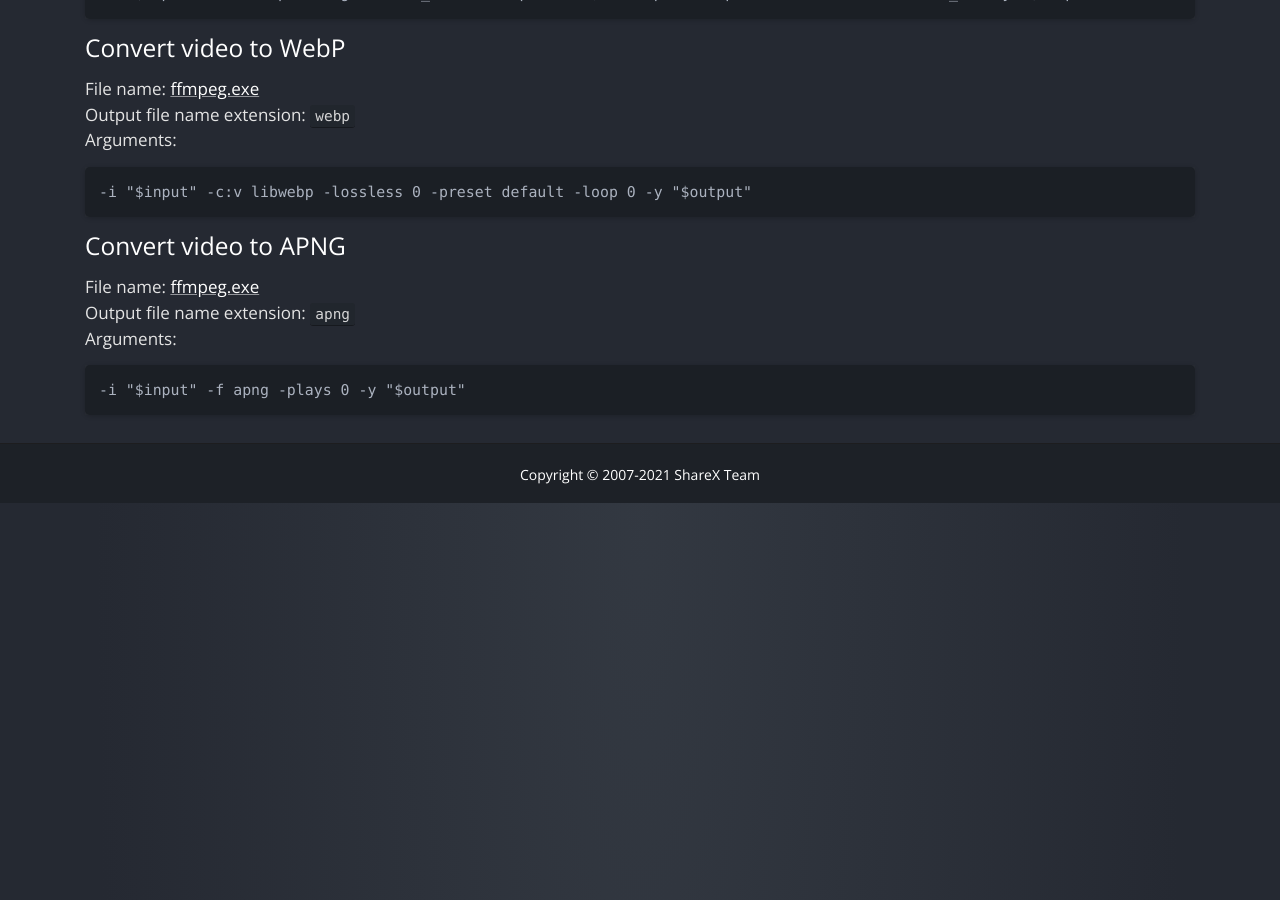
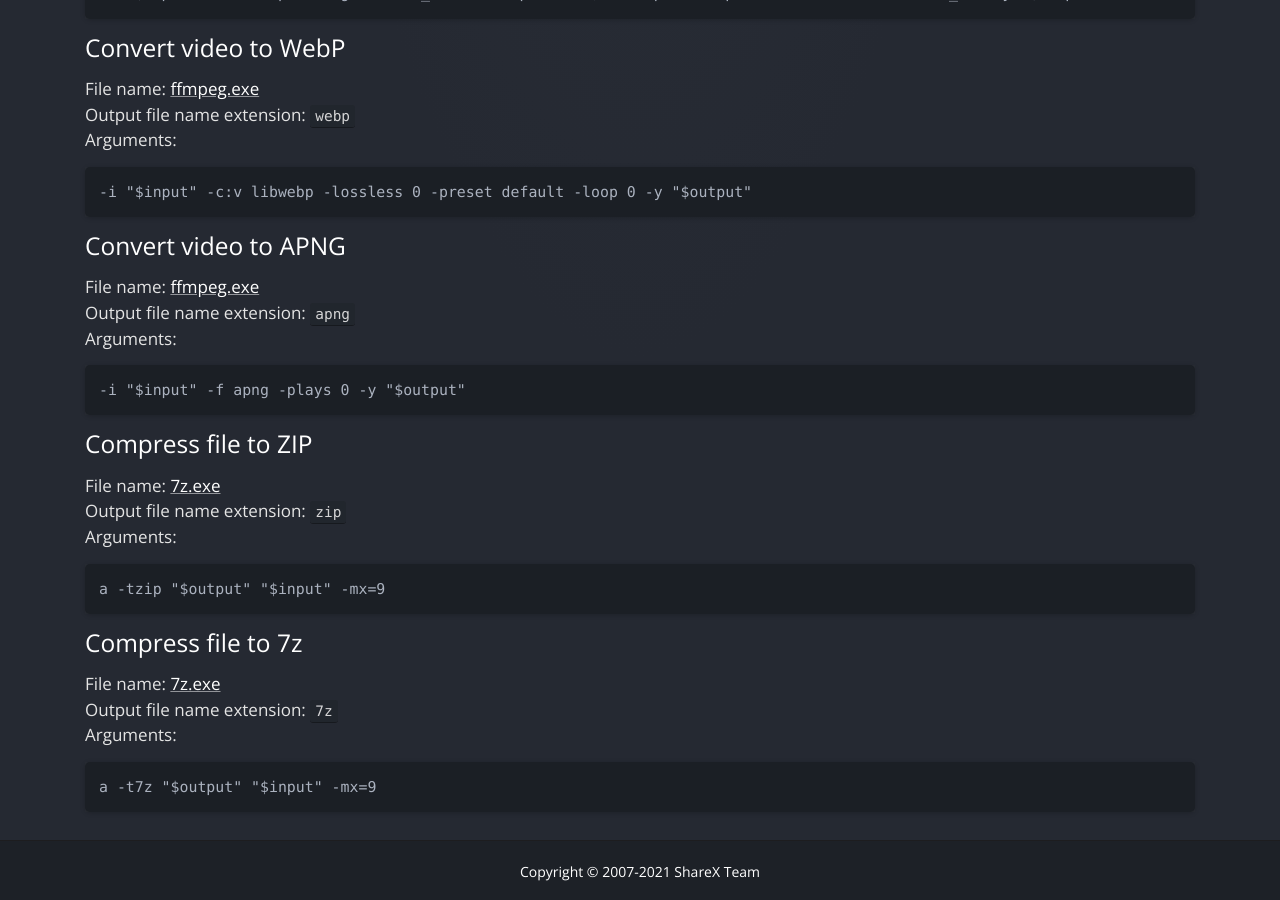
Before and after one commit to ShareX/sharex.github.io, a Jekyll site: the page built from actions/index.md, in a window 1280 px wide and 900 px high, scrolled down 2679 px. Built offline with Jekyll 4.4.1, drawn with Linux system fonts in a browser that asks for light colours.

Commit message:
Added ZIP and 7z example actions

```diff
--- a/_data/actions.yml
+++ b/_data/actions.yml
@@ -67,3 +67,15 @@
   arguments: -i "$input" -f apng -plays 0 -y "$output"
   extension: apng
   link: https://www.ffmpeg.org
+
+- name: Compress file to ZIP
+  filename: 7z.exe
+  arguments: a -tzip "$output" "$input" -mx=9
+  extension: zip
+  link: https://www.7-zip.org
+
+- name: Compress file to 7z
+  filename: 7z.exe
+  arguments: a -t7z "$output" "$input" -mx=9
+  extension: 7z
+  link: https://www.7-zip.org
```
